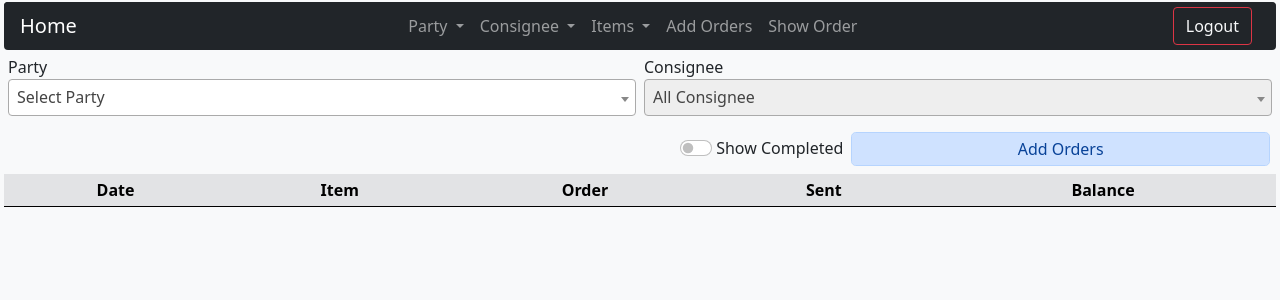
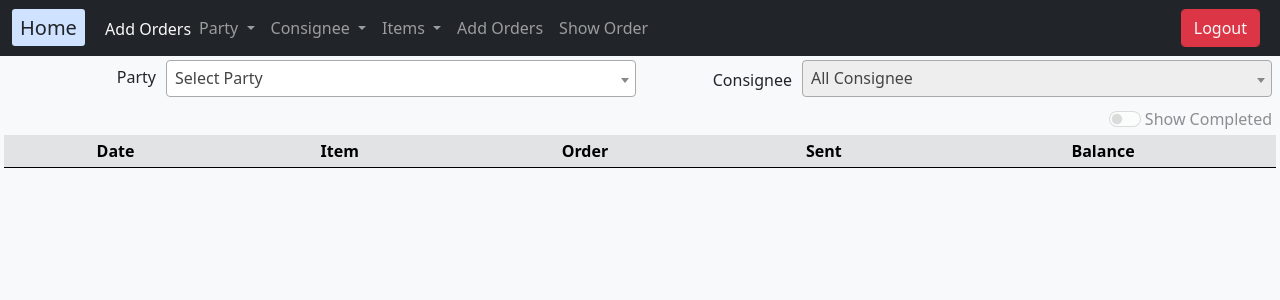
Before and after one commit to mkindia/order-m, a Django app: page / in a window 1280 px wide. Shown: the top 300 px of the page. Run offline with Django 3.2, Linux system fonts and the light colour scheme; a user stored in the database is signed in; data comes from the database, SQL or seed files in the repository; both versions use the stored data as it was after the commit; lists and menus that the app fills with data are empty; some libraries are stand-ins or nearby versions.

Commit message:
19-09-21

```diff
--- a/makeorders/templates/base.html
+++ b/makeorders/templates/base.html
@@ -11,7 +11,6 @@
   <!-- Required meta tags -->
   <meta charset="utf-8">
 
-
   <meta name="viewport" content="width=device-width, initial-scale=1">
   <script src="{% static 'js/jQuery.js' %}"></script>
   <script src="{% static 'js/select2.min.js' %}"></script>
@@ -19,11 +18,13 @@
   <link rel="stylesheet" href="{% static 'css/forsearch.css' %}" />
   <link rel="stylesheet" href="{% static 'css/loader.css' %}" />
   <link rel="stylesheet" href="{% static 'css/bootstrap.css' %}" />
+  <link rel="stylesheet" href="{% static 'css/offcanvas.css' %}" />
 
   {% block head %} {% endblock head %}
 </head>
 
-<body class="bg-light" style="padding-top: 3.2rem;">
+<body class="bg-light" style="padding-top: 3.5rem;">
+
   <div class="row fixed-top me-1 ms-1" style="margin-top: 2px; height: 45px;" id="back">
     <div class="input-group p-0" >
       <button class="form-control bg-dark text-light border-0 text-start"  disabled>{% block bodyheader %} Wellcome {% endblock bodyheader %}
@@ -47,6 +48,8 @@
   <script src="{% static 'js/bootstrap.js' %}"></script>
   <script src="{% static 'js/ajex.js' %}"></script>
   <script src="{% static 'js/search.js' %}"></script>
+  <script src="{% static 'js/offcanvas.js' %}"></script>
+
 
 </body>
 
--- a/makeorders/templates/index.html
+++ b/makeorders/templates/index.html
@@ -19,21 +19,19 @@
 {% if user.is_authenticated %}
 
 <script>document.getElementById("back").style.display = "block";</script>
-<nav class="navbar navbar-expand-md fixed-top navbar-dark bg-dark rounded p-1 me-1 ms-1" style="margin-top: 2px;">
+<nav class="navbar navbar-expand-md fixed-top navbar-dark bg-dark" aria-label="Main navigation">
   <div class="container-fluid">
-    <a class="navbar-brand active" aria-current="page" href="{% url 'home' %}">Home</a>
-
-    <button class="navbar-toggler" type="button" data-bs-toggle="collapse" data-bs-target="#navbarTogglerDemo01"
-      aria-controls="navbarTogglerDemo01" aria-expanded="false" aria-label="Toggle navigation">
+    <div>
+      <a class="navbar-brand active btn-sm text-dark alert-primary" aria-current="page" href="{% url 'home' %}">Home</a>
+          <a class="nav-item text-light text-decoration-none"
+          href="{% url 'addorder' 'add' %}">Add Orders</a>
+      </div>
+    <button class="navbar-toggler p-0 border-0" type="button" id="navbarSideCollapse" aria-label="Toggle navigation">
       <span class="navbar-toggler-icon"></span>
     </button>
 
-
-    <div class="collapse navbar-collapse" id="navbarTogglerDemo01">
-      <ul class="navbar-nav me-auto mb-2 mb-lg-0"></ul>
-      {% if user.is_authenticated %}
-      <ul class="navbar-nav me-auto mb-2 mb-lg-0" id="navid">
-
+    <div class="navbar-collapse offcanvas-collapse" id="navbarsExampleDefault">
+      <ul class="navbar-nav me-auto mb-2 mb-md-0">
         <li class="nav-item dropdown">
           <a class="nav-link dropdown-toggle" href="#" id="navbarDropdown" role="button" data-bs-toggle="dropdown"
             aria-expanded="false">
@@ -88,59 +86,53 @@
         <li><a class="nav-link" href="{% url 'addorder' 'add' %}">Add Orders</a></li>
         <li><a class="nav-link" href="{% url 'item_wise' 'item_wise' %}" diabled=true>Show Order</a></li>
 
+
       </ul>
-      {% endif %}
-      <div>
-        {% if user.is_authenticated %}
-        <a class=" btn btn-outline-danger text-decoration-none text-light me-2"
-          href="{% url 'user_logout' %}">Logout</a>
-        {% endif %}
+      <div class="d-flex">
+        <a class="form-control btn btn-danger text-decoration-none text-light me-2"
+              href="{% url 'user_logout' %}">Logout</a>
 
-      </div>
-
+        </div>
     </div>
-
-
   </div>
-
 </nav>
 
 <form>
-  <div class="row g-2 mb-2 p-1">
+  <div class="row g-2 p-1">
 
     <div class="col-md-6">
-      <label for="confind">Party</label>
+      <div class="row g-1">
+      <h6 class="col-3 text-end p-2">Party</h6>
+     <div class="col-9">
       <select id="consid" class="select2" name='id'>
         <option value="selectparty" selected> Select Party</option>
         {% for party in partys %}
         <option value="{{ party.id }} "> {{ party.party }}</option>
         {% endfor %}
       </select>
-
+      </div>
+      </div>
     </div>
     <div class="col-md-6" id="index_consignee">
-      <label for="consigneeselect ">Consignee</label>
-      <select id="consign" class="select2" name='id'>
+      <div class="row g-1">
+      <label class="col-3 text-end p-2" for="consign">Consignee</label>
+      <div class="col-9">
+      <select id="consign" class="select2 col-11" name='id'>
         <option value="Select Consignee" selected> All Consignee</option>
       </select>
-
+      </div>
+      </div>
     </div>
 
   </div>
 </form>
-<div class="row g-0">
-  <div class="row g-1 mt-0">
 
-    <div class="col-8 text-end form-switch">
-      <input class="form-check-input mt-2" type="checkbox" id="showcompleted">
-      <label class="form-check-label mt-1 me-1" for="showcompleted">Show Completed</label>
+    <div class="col-12 text-end form-switch">
+      <input class="form-check-input" type="checkbox" id="showcompleted">
+      <label class="form-check-label me-1" for="showcompleted">Show Completed</label>
     </div>
-    <div class="col-4">
-      <a class="form-control text-center text-decoration-none btn alert-primary sticky-top sticky-offset p-1 rounded-3"
-        href="{% url 'addorder' 'add' %}">Add Orders</a>
-    </div>
-  </div>
-  <div class="table-responsive mt-2" id="ordernotcompleted">
+
+  <div class="table-responsive mt-1" id="ordernotcompleted">
     <table class="table table-sm" id="ordertableid">
       <thead class="table-secondary">
         <tr class="text-center">
@@ -155,7 +147,6 @@
     </table>
   </div>
 
-</div>
 
 {% else %}
 <script>document.getElementById("back").style.display = "none";</script>
@@ -186,6 +177,20 @@ border-bottom-left-radius: 10px; border-bottom-right-radius: 10px;">
   </div>
 
 </form>
+<div id="footer" style=" clear: both;
+  position:fixed;
+  left: .5%;
+  margin-bottom: 4px;
+
+  bottom: 0;
+  width: 99%;
+  background: rgb(202, 202, 202);
+  text-align: center;
+  border-radius: 6px;
+  z-index: -1;"> <p>Copyright
+    1993-2021 All Right Reserved ||
+    Spangle And Si Logo are registered Trademark of Shilpa Industries</p>
+  </div>
 {% endif %}
 <!-- Modal Show Sent Details-->
 <div class="modal fade" id="sent_datails" tabindex="-1" data-bs-keyboard="false" aria-labelledby="exampleModalLabel"
@@ -201,14 +206,14 @@ border-bottom-left-radius: 10px; border-bottom-right-radius: 10px;">
         <form>
           <table class="table" id="sentdetailtable">
             <thead class="thead-dark">
-              <tr class="text-center fs-5">
+              <tr class="text-center">
                 <th scope="col">Date </th>
                 <th scope="col">Order</th>
                 <th scope="col">Status</th>
                 <th scope="col">By</th>
               </tr>
             </thead>
-            <tbody id="sentdetaildata">
+            <tbody id="sentdetaildata" style="font-size: small;">
             </tbody>
           </table>
         </form>
--- /dev/null
+++ b/static/css/offcanvas.css
@@ -0,0 +1,67 @@
+html,
+body {
+  overflow-x: hidden; /* Prevent scroll on narrow devices */
+}
+
+body {
+  padding-top: 45px;
+}
+
+@media (max-width: 767.98px) {
+  .offcanvas-collapse {
+    position: fixed;
+    top: 46px; /* Height of navbar */
+    bottom: 0;
+    left: 100%;
+    width: 100%;
+    padding-right: 1rem;
+    padding-left: 1rem;
+    overflow-y: auto;
+    visibility: hidden;
+    background-color: #343a40;
+    transition: transform .3s ease-in-out, visibility .3s ease-in-out;
+  }
+  .offcanvas-collapse.open {
+    visibility: visible;
+    transform: translateX(-100%);
+  }
+}
+
+.nav-scroller {
+  position: relative;
+  z-index: 2;
+  height: 2.75rem;
+  overflow-y: hidden;
+}
+
+.nav-scroller .nav {
+  display: flex;
+  flex-wrap: nowrap;
+  padding-bottom: 1rem;
+  margin-top: -1px;
+  overflow-x: auto;
+  color: rgba(255, 255, 255, .75);
+  text-align: center;
+  white-space: nowrap;
+  -webkit-overflow-scrolling: touch;
+}
+
+.nav-underline .nav-link {
+  padding-top: .75rem;
+  padding-bottom: .75rem;
+  font-size: .875rem;
+  color: #6c757d;
+}
+
+.nav-underline .nav-link:hover {
+  color: #007bff;
+}
+
+.nav-underline .active {
+  font-weight: 500;
+  color: #343a40;
+}
+
+.text-white-50 { color: rgba(255, 255, 255, .5); }
+
+.bg-purple { background-color: #6f42c1; }
--- a/static/js/ajex.js
+++ b/static/js/ajex.js
@@ -35,8 +35,8 @@ $(document).ready(function () {
     if (window.location.pathname == '/') {
 
         //tempAlert("hrkkkh hjgd fjghj",5000);
-        document.getElementById("consign").disabled = true;
-     //   document.getElementById("showcompleted").disabled = true;
+          document.getElementById("consign").disabled = true;
+          document.getElementById("showcompleted").disabled = true;
       //  document.getElementById("ordercompleted").style.display = "none";
 
         function showAjexOrder(pid, con) {
@@ -138,11 +138,11 @@ $(document).ready(function () {
              document.getElementById("showcompleted").checked = false;
 
           //  document.getElementById("ordernotcompleted").style.display = "block";
-           // document.getElementById("ordercompleted").style.display = "none";
+          //  document.getElementById("ordercompleted").style.display = "none";
 
             if (document.getElementById("consid").value != "selectparty") {
                 document.getElementById("consign").disabled = false;
-              //  document.getElementById("showcompleted").disabled = false;
+                document.getElementById("showcompleted").disabled = false;
                 var programingId = $(this).val();
                 var orderid = 0;
                 // alert(url)
@@ -184,7 +184,7 @@ $(document).ready(function () {
             }
             else {
                 document.getElementById("consign").disabled = true;
-               // document.getElementById("showcompleted").disabled = true;
+                document.getElementById("showcompleted").disabled = true;
             }
 
         });
--- /dev/null
+++ b/static/js/offcanvas.js
@@ -0,0 +1,7 @@
+(function () {
+  'use strict'
+
+  document.querySelector('#navbarSideCollapse').addEventListener('click', function () {
+    document.querySelector('.offcanvas-collapse').classList.toggle('open')
+  })
+})()
```
Also changed, not shown: db.sqlite3.
